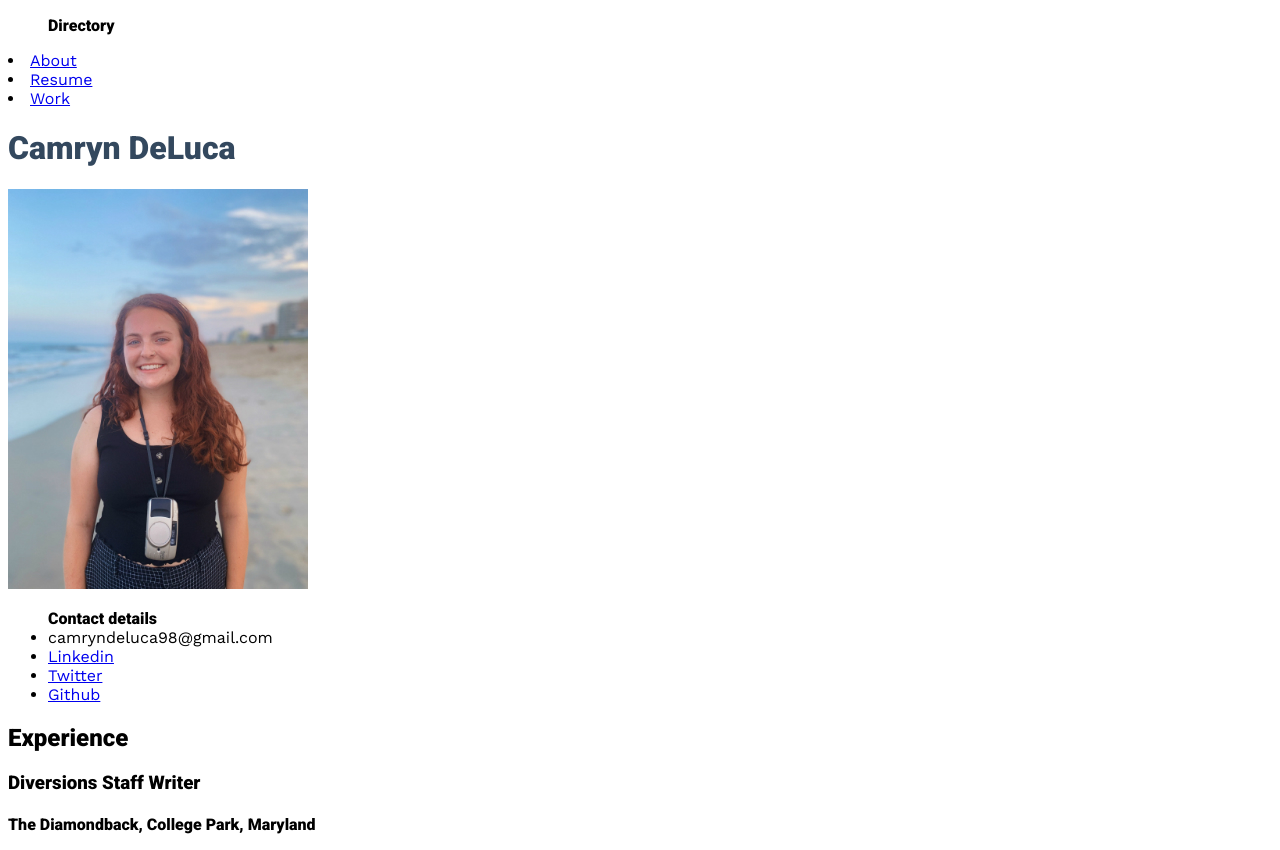
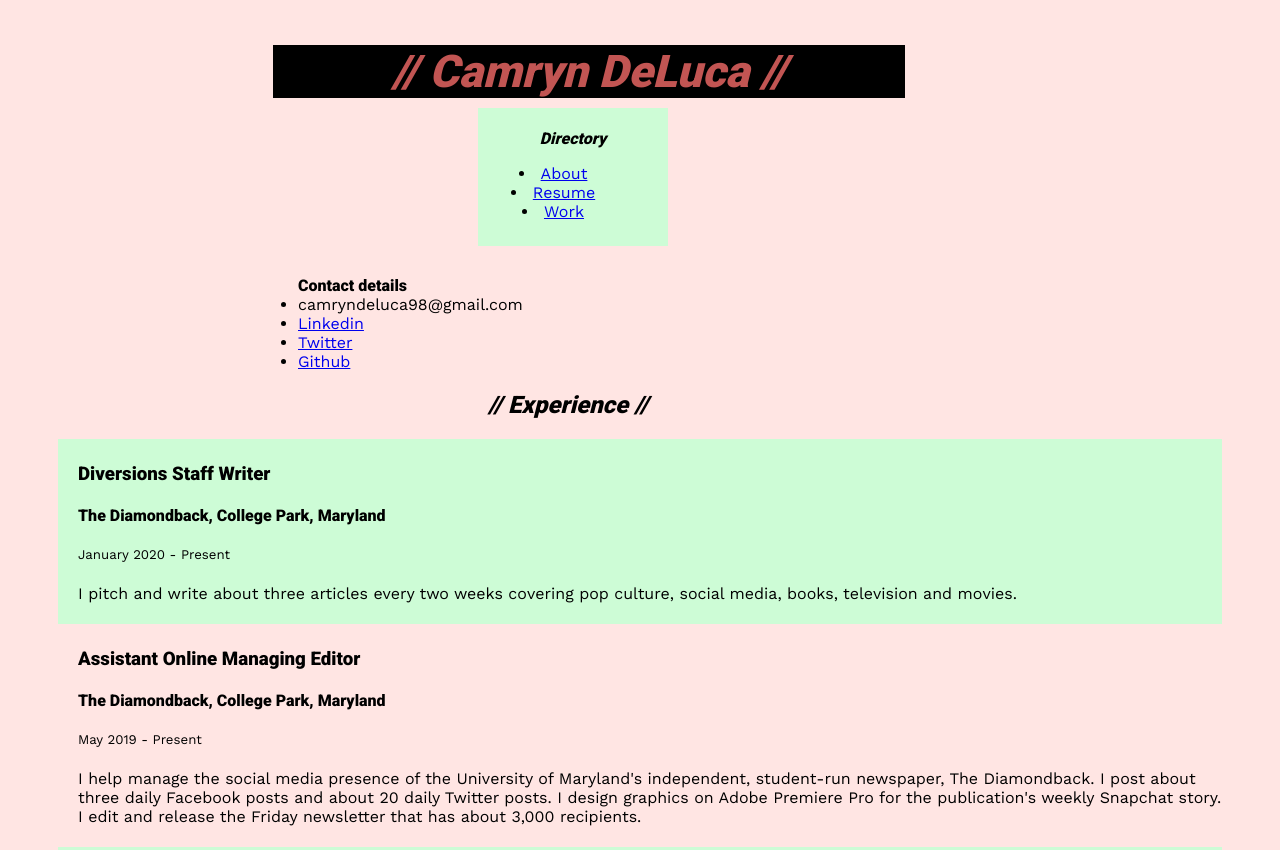
Before and after one commit to camryndeluca/camryndeluca.github.io, a plain HTML site: page resume.html in a window 1280 px wide. Shown: the top 850 px of the page. Drawn offline with nearby package versions, Linux system fonts and the light colour scheme.

Commit message:
alllll the changes made for resume proj

```diff
--- a/resume.html
+++ b/resume.html
@@ -4,65 +4,75 @@
             <title>Camryn DeLuca Resume</title>
               <link rel="stylesheet" type="text/css" href="styles.css">
               <link href="https://fonts.googleapis.com/css?family=Roboto:900|Work+Sans&display=swap" rel="stylesheet">
+<p class="banner">// Camryn DeLuca //</p>
+<div class="entiredirectory">
               <ul class="directory"> Directory </ul>
               <li><a href="https://camryndeluca.github.io/about.html">About</a></li>
               <li><a href="#">Resume</a></li>
               <li><a href="https://camryndeluca.github.io/work.html">Work</a></li>
+            </div>
         </head>
               <body>
 <!--I built this myself!-->
-                <h1>Camryn DeLuca</h1>
-
-                <img alt="camryn deluca" src="portfoliopic.jpg" />
 
 
+
+<div class="linkedlists">
                   <ul>Contact details
                     <li>camryndeluca98@gmail.com</li>
                     <li><a href="https://www.linkedin.com/in/camryn-deluca-b78728157/">Linkedin</a></li>
                     <li><a href="https://www.twitter.com/camrynxcx">Twitter</a></li>
                     <li><a href="https://github.com/camryndeluca">Github</a></li>
                   </ul>
+</div>
 
 
 
 
-
-                <h2>Experience</h2>
+                <h2>// Experience //</h2>
+<div class="position">
                   <h3>Diversions Staff Writer</h3>
                     <h4>The Diamondback, College Park, Maryland</h4>
                       <h5>January 2020 - Present</h5>
                         <p class="job description>">I pitch and write about three articles every two weeks covering pop culture, social media, books, television and movies.</p>
+</div>
 
+<div class="pinkresume">
                   <h3>Assistant Online Managing Editor</h3>
                     <h4>The Diamondback, College Park, Maryland</h4>
                       <h5>May 2019 - Present</h5>
                           <p class="job description>">I help manage the social media presence of the University of Maryland's independent, student-run newspaper, The Diamondback. I post about three daily Facebook posts and about 20 daily Twitter posts. I design graphics on Adobe Premiere Pro for the publication's weekly Snapchat story. I edit and release the Friday newsletter that has about 3,000 recipients.</p>
-
+</div>
+<div class="position">
                   <h3>Radio Disc Jockey</h3>
                     <h4>WMUC, College Park, Maryland</h4>
                       <h5>September 2018 - December 2019</h5>
                         <p class="job description>">I produced and hosted an hour-long radio show titled "I was born in the right generation," that is centered around early 2000s pop culture.</p>
-
+</div>
+<div class="pinkresume">
                   <h3>Music Library Intern</h3>
                     <h4>Voice of America, Washington, D.C.</h4>
                       <h5>May 2018 - August 2019</h5>
                         <p class="job description>">I interned for VOA's radio show, "Border Crossings." I edited theme shows and artist interviews for the program. I helped arrange interviews with prominent artists for the televised segment of the show.</p>
+</div>
 
-
-
-                    <ul><h2>Education</h2>
+<div class="position">
+                    <ul><h2>//Education//</h2>
                       <li>August 2018 - December 2020</li>
                       <li>University of Maryland, College Park - Bachelor’s in Journalism</li>
                       <li>3.39 GPA. Multiplatform journalism major and history minor. Expected graduation date December 2020.</li>
+                    </ul>
+</div>
 
-                  <ul>  <h2>Skills</h2>
+<div class="pinkresume">
+                  <ul>  <h2>// Skills //</h2>
                             <li>Proficient knowledge of photoshop.</li>
                             <li>Working knowledge of Adobe Premiere Pro.</li>
                             <li>Working knowledge of proper photo composition with DSLR and film cameras.</li>
                   </ul>
 
-</ul>
-
+</div>
+<p class="copyright">Copyright Camryn DeLuca 2020</p>
   </body>
 
 </html>
--- a/styles.css
+++ b/styles.css
@@ -3,14 +3,66 @@ h1 {
   font-size: #36px;
 }
 
+h2 {
+  font-style: italic;
+  margin-left: 480px;
+  margin-right: 480px;
+}
+
+h5 {
+  font-weight: lighter;
+}
+body {
+    background-color: #FFE5E3;
+}
+
 #aboutpic {
       max-width: 400px;
       width: 200%;
-      margin: auto 13px;
+      margin-left: 30%;
+}
+
+#aboutbio {
+        margin-left: 250px;
+        margin-right: 250px;
+}
+.banner {
+      font-family: 'Roboto', sans-serif;
+      font-style: italic;
+      color: #C25553;
+      font-size: 45px;
+      background-color: #000000;
+      width: 50%;
+      text-align: center;
+      margin-left: 265px;
+      margin-bottom: 5px;
 }
 
 .directory , ul , h1 , h2 , h3 , h4 {
         font-family: 'Roboto', sans-serif;
+}
+
+.directory {
+        font-style: italic;
+}
+
+.entiredirectory {
+          color: #000000;
+          background-color: #CDFCD6;
+          max-width: 150px;
+          text-align: center;
+          margin-left: 470px;
+          margin-top: 10px;
+          margin-bottom: 30px;
+          padding-right: 40px;
+          padding-bottom: 25px;
+          padding-top: 5px;
+          border-top: 15px;
+}
+
+.linkedlists {
+  margin-left: 250px;
+  margin-right: 250px;
 }
 
 p , li , h5 {
@@ -23,26 +75,22 @@ p , li , h5 {
       background-color: #FFB487;
 }
 
-.divtwo {
-  width: 100px;
-  height: 100px;
-  background-color: #FF827A;
+.position {
+        background-color: #CDFCD6;
+        margin-left: 50px;
+        margin-right: 50px;
+        padding-top: 5px;
+        padding-bottom: 5px;
+        padding-left: 20px;
 }
 
-.divthree {
-  width: 100px;
-  height: 100px;
-  background-color: #E88D68;
+.pinkresume {
+  margin-left: 50px;
+  margin-right: 50px;
+  padding-top: 5px;
+  padding-bottom: 5px;
+  padding-left: 20px;
 }
-
-.divfour {
-  width: 100px;
-  height: 100px;
-  background-color: #E87564;
+.copyright {
+          font-size: 12px;
 }
-
-.divfive {
-  width: 100px;
-  height: 100px;
-  background-color: #C25553;
-}
```
Also changed, not shown: about.html (+10 -2 lines), work.html (+6 -0 lines), 1 other file.
